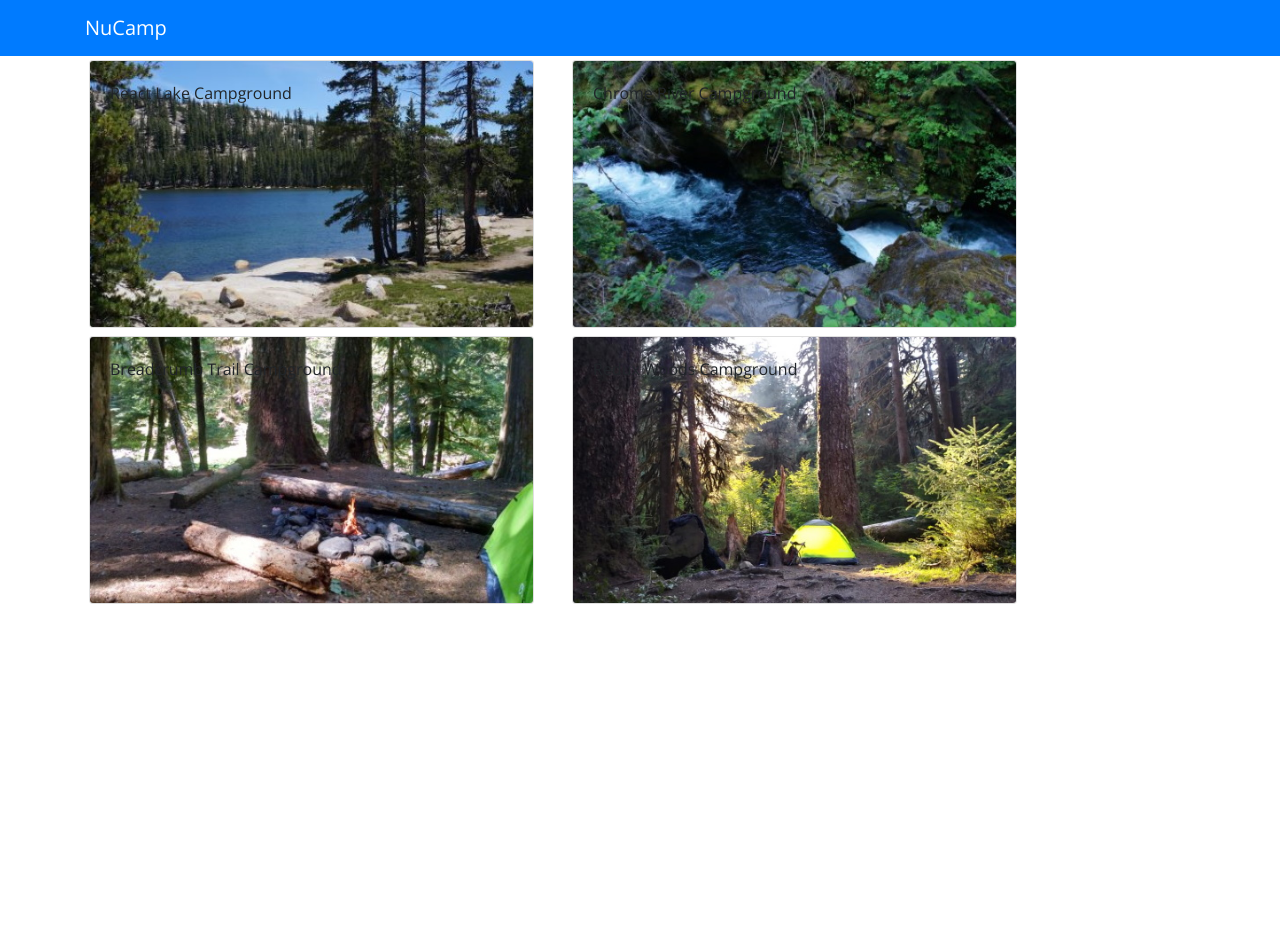
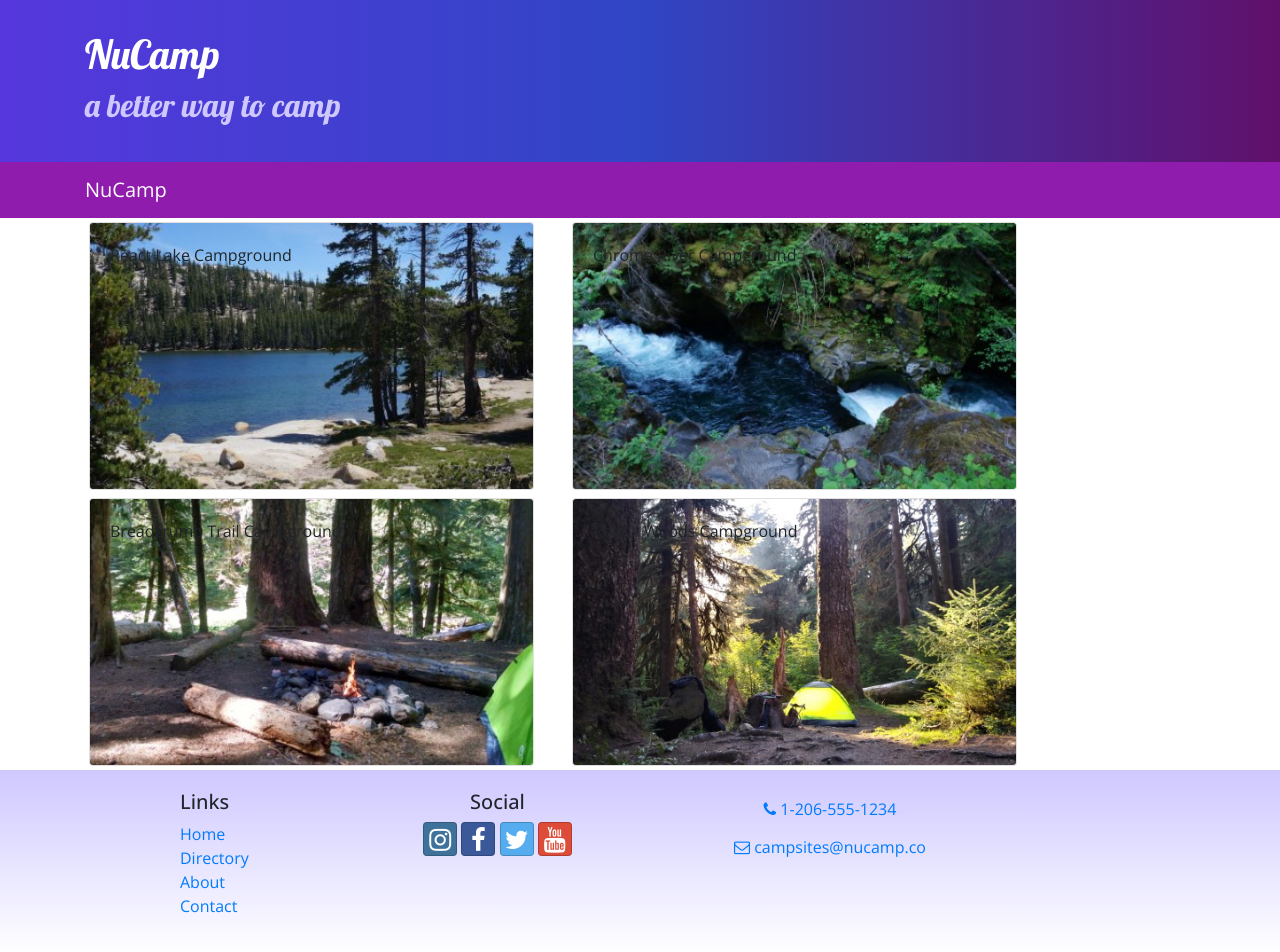
Before and after one commit to ferispeakscode/nucamp-react, a React (Create React App) app in the folder Desktop/NucampFolder/3-React/nucampsite/: page / in a window 1280 px wide. Before the commit the page ends 800 px from the top, so only its background shows below. Built offline with nearby package versions, Linux system fonts and the light colour scheme.

Commit message:
Header and Footer

```diff
--- a/Desktop/NucampFolder/3-React/nucampsite/src/App.css
+++ b/Desktop/NucampFolder/3-React/nucampsite/src/App.css
@@ -2,11 +2,41 @@
   font-family: "Open Sans", sans-serif;
 }
 
-h5 {
+h1, h2, h3, .card-body > h5 {
   font-family: "Lobster", cursive;
+}
+
+h2 {
+  color:#3046C5;
 }
 
 .card-img-overlay h5 {
   color: white;
   background-color: rgba(0, 0, 0, 0.5);
 }
+
+.row-content {
+  padding: 50px 0;
+  border-bottom: 1px ridge;
+  min-height: 200px;
+}
+
+.site-footer {
+  background-image: linear-gradient(#CEC8FF, white);
+  padding: 20px 0;
+}
+
+.jumbotron {
+  margin: 0;
+  padding: 30px;
+  background-image: linear-gradient(to right, #5637DD, #3046C5, #60106B);
+  color: white;
+}
+
+.jumbotron h2 {
+  color: #CEC8FF;
+}
+
+.navbar-dark {
+  background-color: #901CAD;
+}
--- a/Desktop/NucampFolder/3-React/nucampsite/src/components/CampsiteInfoComponent.js
+++ b/Desktop/NucampFolder/3-React/nucampsite/src/components/CampsiteInfoComponent.js
@@ -1,10 +1,8 @@
-import React, { Component } from 'react';
+import React from 'react';
 import { Card, CardImg, CardImgOverlay, CardText, CardBody, CardTitle } from 'reactstrap';
 
 
-class CampsiteInfo extends Component {
-
-    renderCampsite (campsite) {
+function RenderCampsite ({campsite}) {
     return (
         <div className="col-md-5 m-1">
             <Card>
@@ -18,7 +16,7 @@
     );
 }
 
-    renderComments (comments) {
+function RenderComments ({comments}) {
     if (comments) {
         return (
             <div className="col-md-5 m-1">
@@ -35,19 +33,18 @@
     return <div></div>
 }
 
-    render () {
-        if (this.props.campsite) {
+function CampsiteInfo(props) {
+    if (props.campsite) {
         return (
             <div className="container">
                 <div className="row">
-                        {this.renderCampsite(this.props.campsite)}
-                        {this.renderComments(this.props.campsite.comments)}
+                    <RenderCampsite campsite={props.campsite} />
+                    <RenderComments comments={props.campsite.comments} />
                 </div>
             </div>
         );
     }
     return <div />;
 }
-}
 
 export default CampsiteInfo;
--- a/Desktop/NucampFolder/3-React/nucampsite/src/components/DirectoryComponent.js
+++ b/Desktop/NucampFolder/3-React/nucampsite/src/components/DirectoryComponent.js
@@ -1,17 +1,22 @@
-import React, { Component } from 'react';
+import React from 'react';
 import { Card, CardImg, CardImgOverlay, CardTitle } from 'reactstrap';
 
-class Directory extends Component {
-    render () {
-        const directory = this.props.campsites.map(campsite => {
+function RenderDirectoryItem({campsite, onClick}) {
     return (
-                <div key={campsite.id} className="col-md-5 m-1">
-                    <Card onClick={() => this.props.onClick(campsite.id)}>
+        <Card onClick={() => onClick(campsite.id)}>
             <CardImg width="100%" src={campsite.image} alt={campsite.name} />
             <CardImgOverlay>
                 <CardTitle>{campsite.name}</CardTitle>
             </CardImgOverlay>
         </Card>
+    );
+}
+
+function Directory(props) {
+    const directory = props.campsites.map(campsite => {
+        return (
+            <div key={campsite.id} className="col-md-5 m-1">
+                <RenderDirectoryItem campsite={campsite} onClick={props.onClick} />
             </div>
         );
     });
@@ -24,7 +29,6 @@
             </div>
     );
 }
-}
 
 
 
--- /dev/null
+++ b/Desktop/NucampFolder/3-React/nucampsite/src/components/FooterComponent.js
@@ -0,0 +1,34 @@
+import React from 'react';
+
+function Footer(props) {
+    return (
+        <footer className="site-footer">
+            <div className="container">
+                <div className="row">
+                    <div className="col-4 col-sm-2 offset-1">
+                        <h5>Links</h5>
+                        <ul className="list-unstyled">
+                            <li><a href="#">Home</a></li>
+                            <li><a href="#">Directory</a></li>
+                            <li><a href="#">About</a></li>
+                            <li><a href="#">Contact</a></li>
+                        </ul>
+                    </div>
+                    <div className="col-6 col-sm-3 text-center">
+                        <h5>Social</h5>
+                        <a className="btn btn-social-icon btn-instagram" href="http://instagram.com/"><i className="fa fa-instagram" /></a>{' '}
+                        <a className="btn btn-social-icon btn-facebook" href="http://www.facebook.com/"><i className="fa fa-facebook" /></a>{' '}
+                        <a className="btn btn-social-icon btn-twitter" href="http://twitter.com/"><i className="fa fa-twitter" /></a>{' '}
+                        <a className="btn btn-social-icon btn-google" href="http://youtube.com/"><i className="fa fa-youtube" /></a>
+                    </div>
+                    <div className="col-sm-4 text-center">
+                        <a role="button" className="btn btn-link" href="tel:+12065551234"><i className="fa fa-phone" /> 1-206-555-1234</a><br />
+                        <a role="button" className="btn btn-link" href="mailto:notreal@notreal.co"><i className="fa fa-envelope-o" /> campsites@nucamp.co</a>
+                    </div>
+                </div>
+            </div>
+        </footer>
+    );
+}
+
+export default Footer;
--- /dev/null
+++ b/Desktop/NucampFolder/3-React/nucampsite/src/components/HeaderComponent.js
@@ -0,0 +1,29 @@
+import React, { Component } from 'react';
+import { Navbar, NavbarBrand, Jumbotron } from 'reactstrap';
+
+class Header extends Component {
+    render() {
+        return(
+            <React.Fragment>
+                <Jumbotron fluid>
+                    <div className="container">
+                        <div className="row">
+                            <div className="col">
+                                <h1>NuCamp</h1>
+                                <h2>a better way to camp</h2>
+                            </div>
+                        </div>
+                    </div>
+                </Jumbotron>
+
+                <Navbar dark stick="top">
+                <div className="container">
+                    <NavbarBrand href="/">NuCamp</NavbarBrand>
+                </div>
+                </Navbar>
+            </React.Fragment>
+        );
+    }
+}
+
+export default Header;
--- a/Desktop/NucampFolder/3-React/nucampsite/src/components/MainComponent.js
+++ b/Desktop/NucampFolder/3-React/nucampsite/src/components/MainComponent.js
@@ -1,7 +1,8 @@
 import React, { Component } from 'react';
-import { Navbar, NavbarBrand } from 'reactstrap';
 import Directory from './DirectoryComponent';
 import  CampsiteInfo from './CampsiteInfoComponent.js';
+import Header from './HeaderComponent.js';
+import Footer from './FooterComponent.js';
 import { CAMPSITES } from '../shared/campsites';
 
 
@@ -21,13 +22,10 @@
   render() {
     return (
         <div>
-            <Navbar dark color="primary">
-            <div className="container">
-                <NavbarBrand href="/">NuCamp</NavbarBrand>
-            </div>
-            </Navbar>
+            <Header />
             <Directory campsites={this.state.campsites} onClick={campsiteId => this.onCampsiteSelect(campsiteId)} />
             <CampsiteInfo campsite={this.state.campsites.filter(campsite => campsite.id === this.state.selectedCampsite)[0]} />
+            <Footer />
         </div>
     );
   }
--- a/Desktop/NucampFolder/3-React/nucampsite/src/index.js
+++ b/Desktop/NucampFolder/3-React/nucampsite/src/index.js
@@ -5,6 +5,8 @@
 import 'bootstrap/dist/css/bootstrap.min.css';
 import 'typeface-lobster';
 import 'typeface-open-sans';
+import 'font-awesome/css/font-awesome.css';
+import 'bootstrap-social/bootstrap-social.css';
 import App from './App';
 
 ReactDOM.render(
```
Also changed, not shown: 1 other file (tests, documents, lock files or other folders). Lines whose indentation alone changed are shown as unchanged.
